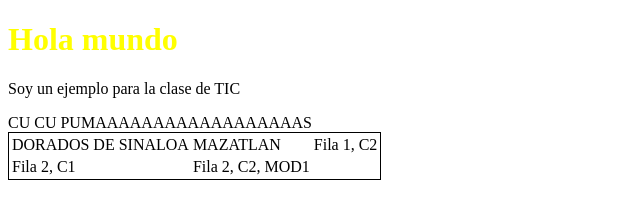
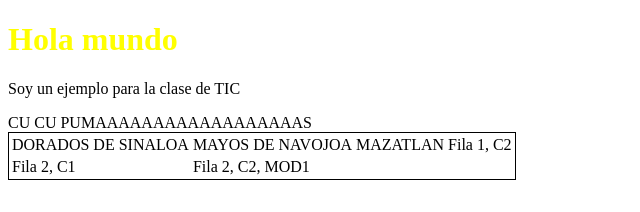
Before and after one commit to LOO1H3R/PROYECTO-TIC-2-735869, a plain HTML site: page index.html in a window 1280 px wide. Shown: the whole page, without its empty margins (0-640 px from the left). Drawn offline with Linux system fonts and the light colour scheme.

Commit message:
mERGE REQ (#1)

```diff
--- a/index.html
+++ b/index.html
@@ -12,6 +12,7 @@
             <tr>
                 CU CU PUMAAAAAAAAAAAAAAAAAAS
                 <td>DORADOS DE SINALOA</td>
+                <td>MAYOS DE NAVOJOA</td>
                 <td>MAZATLAN</td>
                 <td>Fila 1, C2</td>
             </tr>
```
